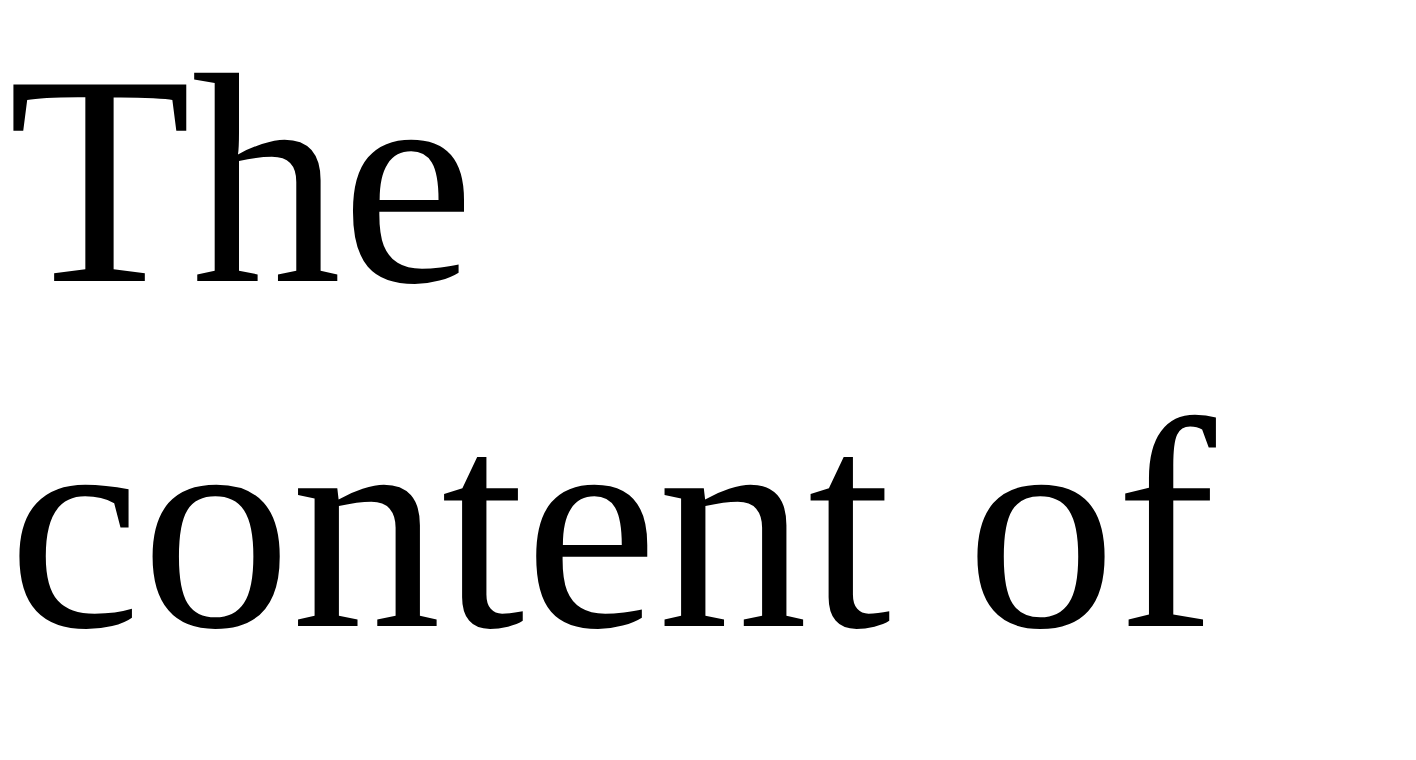
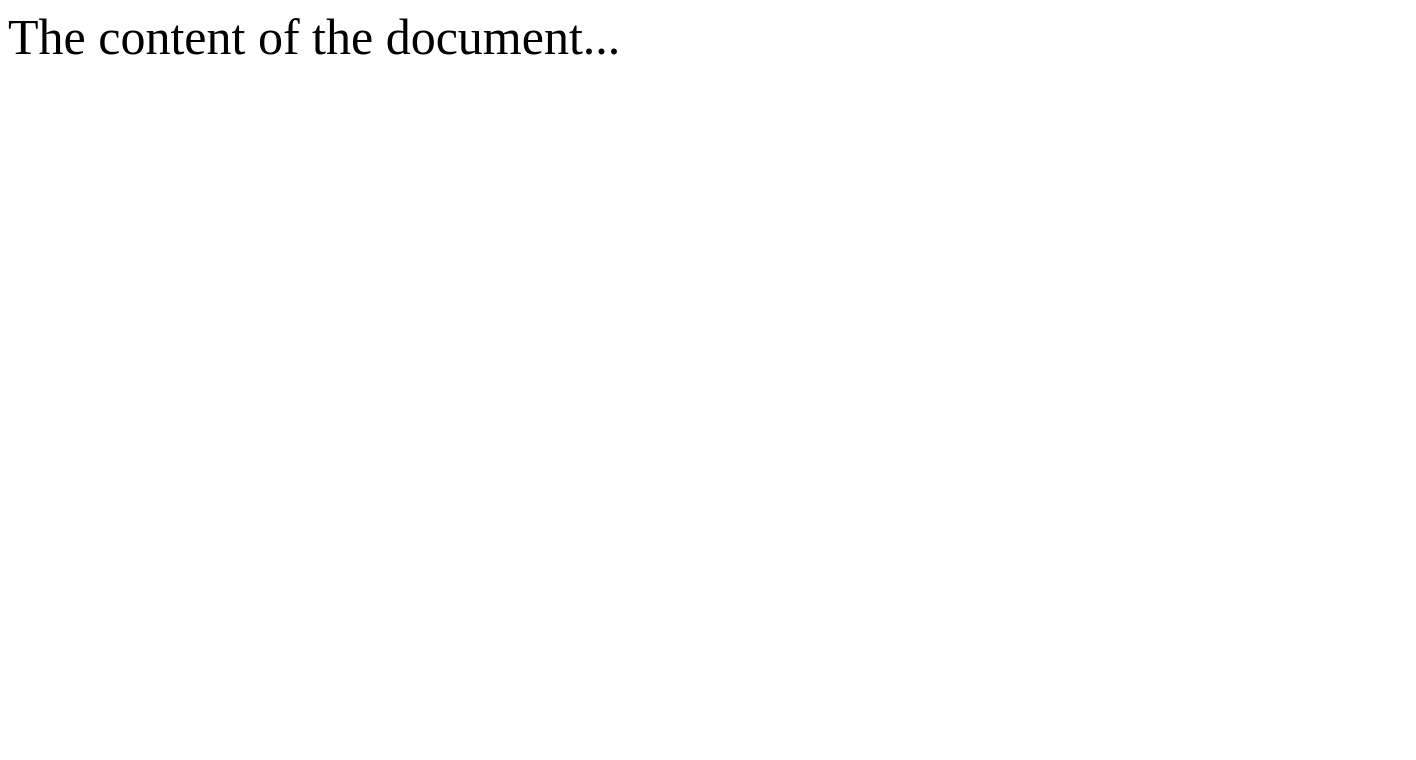
Before and after one commit to DieseEine/IBMWorkshop, a plain HTML site: page index.html in a window 1280 px wide. Shown: the top 760 px of the page, 1416 px wide, since content can reach past the window. Drawn offline with Linux system fonts and the light colour scheme.

Commit message:
absda
asdf

```diff
--- a/style.css
+++ b/style.css
@@ -1,3 +1,3 @@
 body{
-	font-size: 300px
+	font-size: 50px
 }
```
